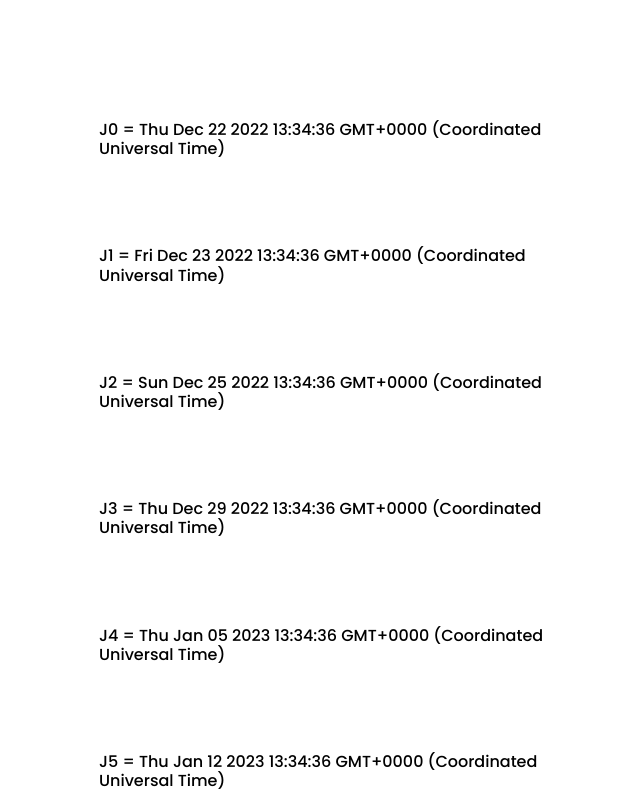
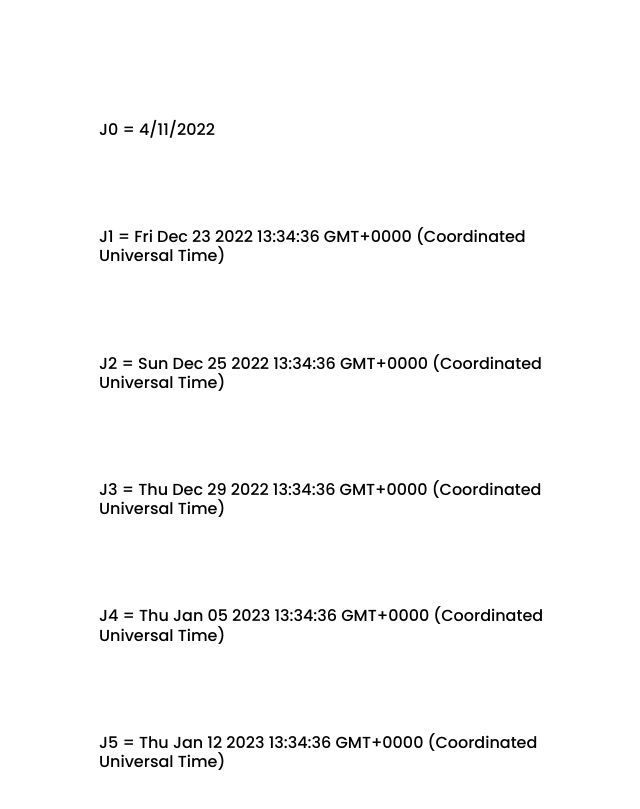
Before and after one commit to nathanlegroux/nathanlegroux.github.io, a plain HTML site: page index.html in a window 1280 px wide. Shown: the top 809 px of the page, without its empty margins (25-665 px from the left). Drawn offline with Linux system fonts and the light colour scheme.

Commit message:
Update index.html

```diff
--- a/index.html
+++ b/index.html
@@ -29,6 +29,8 @@ var someDate = new Date();
 var numberOfDaysToAdd = 0;
 var result = someDate.setDate(someDate.getDate() + numberOfDaysToAdd);
 var J0 = new Date(result)
+var J0F = J0.getDay() + "/" + J0.getMonth() + "/" + J0.getFullYear() ;
+
 
           </script>
 
@@ -48,7 +50,7 @@ var J0 = new Date(result)
   var result = someDate.setDate(someDate.getDate() + numberOfDaysToAdd);
   var J2 = new Date(result)
 
-            </script>
+</script>
 
 <script>
 
@@ -57,7 +59,7 @@ var J0 = new Date(result)
   var result = someDate.setDate(someDate.getDate() + numberOfDaysToAdd);
   var J3 = new Date(result)
 
-            </script>
+</script>
 
 <script>
 
@@ -66,7 +68,7 @@ var J0 = new Date(result)
   var result = someDate.setDate(someDate.getDate() + numberOfDaysToAdd);
   var J4 = new Date(result)
 
-            </script>
+</script>
 
 <script>
 
@@ -103,7 +105,7 @@ var J0 = new Date(result)
 <div class="py-2 px-4">
   <h6>J0 =
 <script>
-  document.write(J0);
+  document.write(J0F);
 </script>
 </h6>
 </div></br></br>
```
